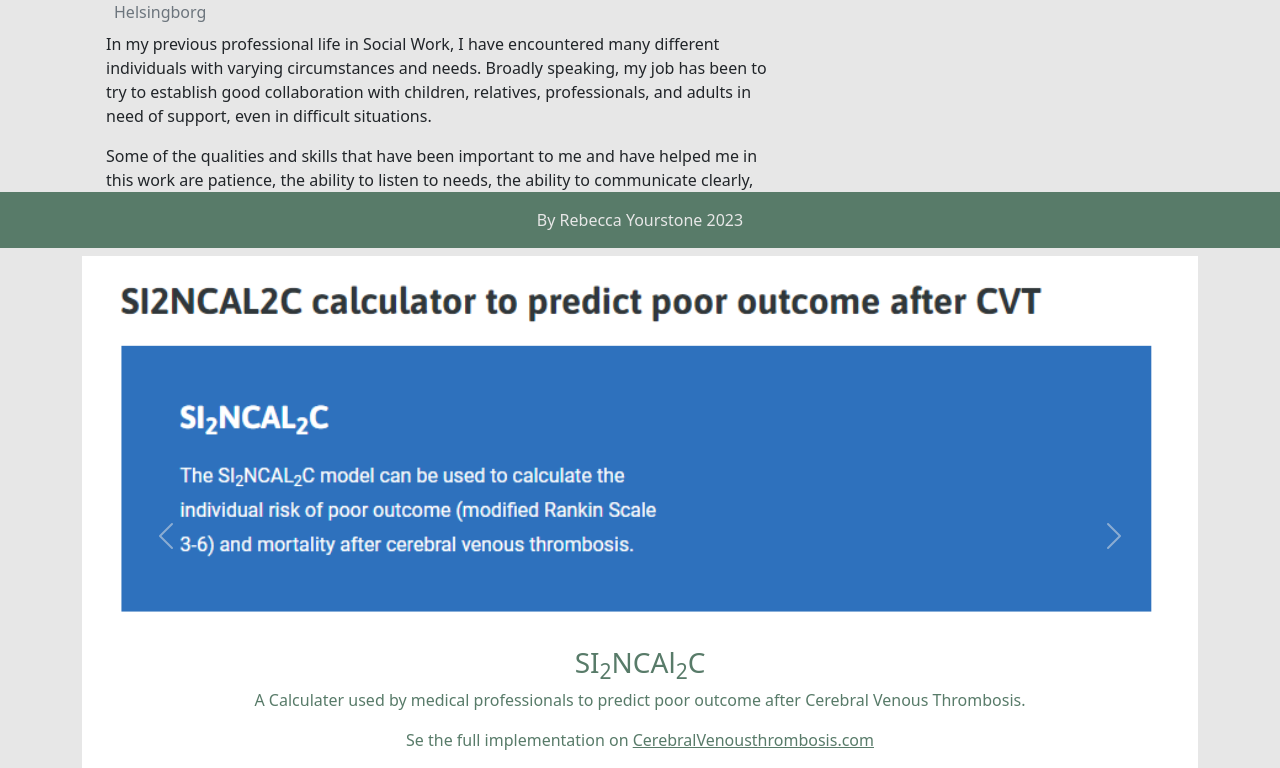
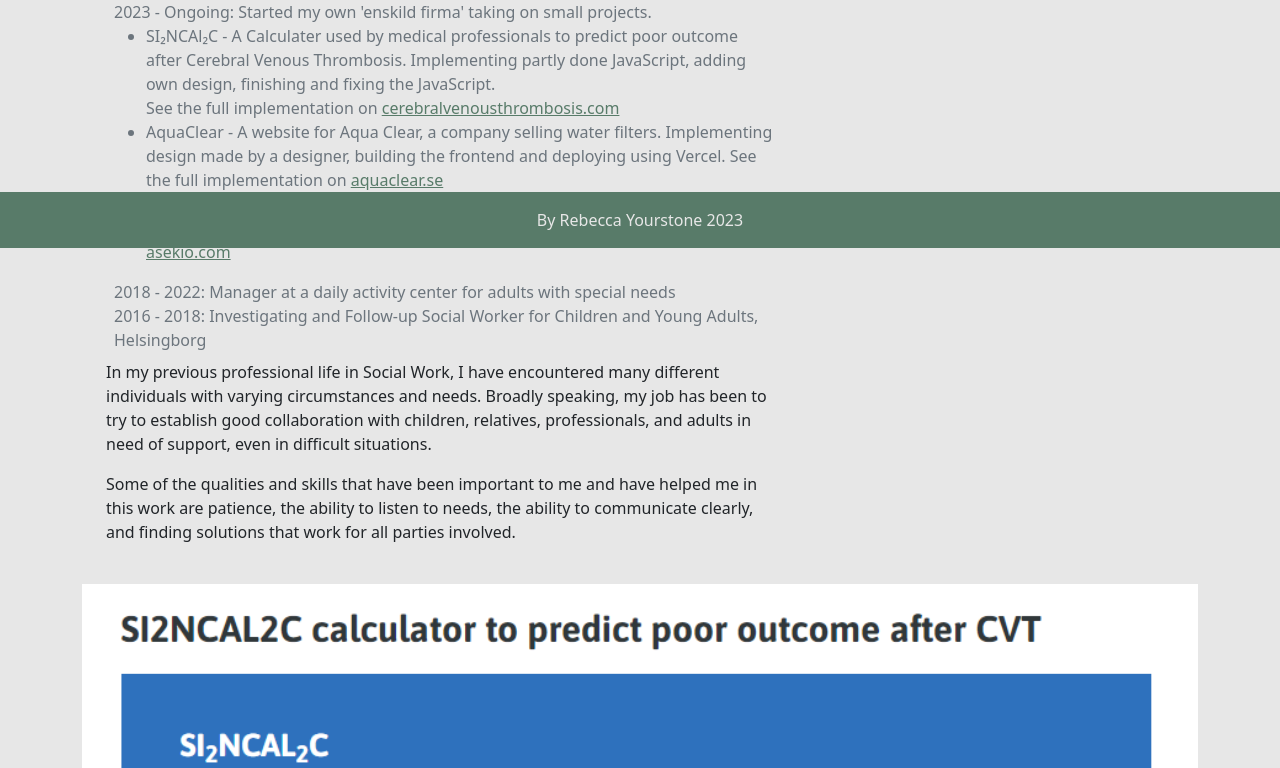
Before and after one commit to rebeccayourstone/CV, a React (Vite) app: page /experiance in a window 1280 px wide. Shown: the part 552-1320 px from the top of the page. Built offline with nearby package versions, Linux system fonts and the light colour scheme.

Commit message:
Updated info and pictures

```diff
--- a/src/components/ProjectCarousel.tsx
+++ b/src/components/ProjectCarousel.tsx
@@ -18,7 +18,7 @@ function ProjectCarousel() {
 
             <div>
               <Carousel.Caption>
-                <h3 className="text-primary">Digital Clock</h3>
+                <h3 className="text-primary">Digital Clock - School Project</h3>
                 <p className="text-primary">
                   A digital clock fetching data from an api. Built in react.
                 </p>
@@ -38,16 +38,19 @@ function ProjectCarousel() {
             />
             <div className="text-center pb-5">
               <h3 className="text-primary">
-                SI<sub>2</sub>NCAl<sub>2</sub>C
+                SI<sub>2</sub>NCAl<sub>2</sub>C - Project on Enskild Firma
               </h3>
               <p className="text-primary">
                 A Calculater used by medical professionals to predict poor
                 outcome after Cerebral Venous Thrombosis.
               </p>
               <p className="text-primary">
-                Se the full implementation on{" "}
-                <a href="https://cerebralvenousthrombosis.com/professionals/calculator-si2ncal2c/">
-                  <u>CerebralVenousthrombosis.com</u>
+                See the full implementation on{" "}
+                <a
+                  href="https://cerebralvenousthrombosis.com/professionals/calculator-si2ncal2c/"
+                  target="_blank"
+                >
+                  <u>cerebralvenousthrombosis.com</u>
                 </a>
               </p>
             </div>
@@ -60,7 +63,7 @@ function ProjectCarousel() {
           >
             <Board />
             <div className="text-primary text-center pb-5">
-              <h3>MineSweeper</h3>
+              <h3>MineSweeper - School Project</h3>
               <p>Mine Sweeper game built with partly done code base.</p>
               <p>Try it out on desktop!</p>
             </div>
@@ -71,21 +74,9 @@ function ProjectCarousel() {
           >
             <Calculator />
             <Carousel.Caption>
-              <h3>Calculator</h3>
+              <h3>Calculator - Own Hobby Project</h3>
               <p>A calculator inspired by iOS. Try it out!</p>
             </Carousel.Caption>
-          </Carousel.Item>
-          <Carousel.Item
-            style={{
-              backgroundColor: "#21232a",
-            }}
-          >
-            <Board />
-            <div className="text-primary text-center pb-5">
-              <h3>MineSweeper</h3>
-              <p>Mine Sweeper game built with partly done code base.</p>
-              <p>Try it out on desktop!</p>
-            </div>
           </Carousel.Item>
 
           <Carousel.Item style={{ backgroundColor: "#fff" }}>
@@ -95,15 +86,41 @@ function ProjectCarousel() {
               alt="Second slide"
             />
             <div className="text-center pb-5">
-              <h3 className="text-primary">Aqua Clear</h3>
+              <h3 className="text-primary">
+                Aqua Clear - Project on Enskild Firma
+              </h3>
               <p className="text-primary">
-                A webshop for Aqua Clear, a company selling water filters.
+                A website for Aqua Clear, a company selling water filters.
               </p>
               <p className="text-primary">Implementation of existing desig.</p>
               <p className="text-primary">
+                See the full implementation on{" "}
+                <a href="https://www.aquaclear.se/" target="_blank">
+                  <u>aquaclear.se</u>
+                </a>
+              </p>
+            </div>
+          </Carousel.Item>
+          <Carousel.Item style={{ backgroundColor: "#fff" }}>
+            <img
+              className="d-block w-100"
+              src=" /assets/asekio2.png"
+              alt="Second slide"
+            />
+            <div className="text-center pb-5">
+              <h3 className="text-primary">
+                Asekio - Project on Enskild Firma
+              </h3>
+              <p className="text-primary">
+                Working in a team of four developers on Asekio.
+              </p>
+              <p className="text-primary">
+                Designing, building and implementing new features on Asekio.com.
+              </p>
+              <p className="text-primary">
                 Se the full implementation on{" "}
-                <a href="https://www.aquaclear.se/">
-                  <u>aquaclear.se</u>
+                <a href="https://www.asekio.com/" target="_blank">
+                  <u>asekio.com</u>
                 </a>
               </p>
             </div>
--- a/src/languages/en.tsx
+++ b/src/languages/en.tsx
@@ -23,6 +23,9 @@ export default {
   shortPresentation:
     "My name is Rebecca and I used to work as a Social Worker. For a few years I have had an interest in web development and I have recently taken the first steps towards my new profession and am now studying to become a front end developer!",
 
+  ownCompany:
+    "I've been having so much fun learning programming that I have started my own 'enskild firma' and am taking on small projects. You can find them in the carousel below or on the 'experiance' page.",
+
   hobbyOne: "Music",
   hobbyOneDescription:
     "I have a music interest that i have had through my whole life.",
@@ -37,6 +40,9 @@ export default {
 
   //EXPERIENCE
   education: "Education",
+
+  backend1:
+    "2023: Backend 1, C# and Entity Framework Core, EC-utbildning (30 yrkeshögskole credits) ongoing",
 
   agileProjectMethosd:
     "2023: Agile Project Methods, EC-utbildning (20 yrkeshögskole credits)",
@@ -66,6 +72,20 @@ export default {
 
   workLife: "Professional life",
 
+  enskildFirma:
+    "2023 - Ongoing: Started my own 'enskild firma' taking on small projects.",
+
+  project1:
+    "SI₂NCAl₂C - A Calculater used by medical professionals to predict poor outcome after Cerebral Venous Thrombosis. Implementing partly done JavaScript, adding own design, finishing and fixing the JavaScript. ",
+
+  project2:
+    "AquaClear - A website for Aqua Clear, a company selling water filters. Implementing design made by a designer, building the frontend and deploying using Vercel. ",
+
+  project3:
+    "Asekio - Being part of the developer team at Asekio. Designing, building and maintaining the frontend of the website. ",
+
+  fullImplementation: "See the full implementation on ",
+
   DV: "2018 - 2022: Manager at a daily activity center for adults with special needs",
 
   socialWorker:
--- a/src/languages/sv.tsx
+++ b/src/languages/sv.tsx
@@ -23,6 +23,9 @@ export default {
   shortPresentation:
     "Mitt namn är Rebecca och jag har tidigare arbetat med Socialt Arbete. Jag har under flera år sneglat på IT-branchen och tyckt att det ser spännande ut och nu har jag äntligen tagit tag i min nyfikenhet och helt valt att skola om mig!",
 
+  ownCompany:
+    "Jag har haft så pass roligt när jag lärt mig programmera att jag startat en Enskild Firma där jag tagit mig an diverse små på mig små projekt. Du kan hitta dem i karusellen nedan eller under fliken 'erfarenhet'. ",
+
   hobbyOne: "Musik",
   hobbyOneDescription:
     "Jag har ett musikintresse som följt mig genom hela livet med devisen 'hellre än bra'.",
@@ -37,6 +40,9 @@ export default {
 
   //EXPERIENCE
   education: "Utbildning",
+
+  backend1:
+    "2023: Backend 1, C# och Entity Framework Core, EC-utbildning (30 yrkeshögskolepoäng) pågående",
 
   agileProjectMethosd:
     "2023: Agila Projekt Metoder, EC-utbildning (20 yrkeshögskolepoäng)",
@@ -66,6 +72,19 @@ export default {
 
   workLife: "Yrkesliv",
 
+  enskildFirma: "2023 - Pågående: Startade en enskild firma.",
+
+  project1:
+    "SI₂NCAl₂C - En kalkylator som används av sjukvården för att förutsäga prognos efter Cerebral Venous Thrombosis. Implementerade delvis färdig JavaScript, la till egen design, färdigställde och fixade JavaScript. ",
+
+  project2:
+    "AquaClear - En hemsida för Aqua Clear, ett företag som säljer vattenfilter. Implementerade design gjord av en designer, byggde frontend och deployade med Vercel. ",
+
+  project3:
+    "Asekio - Varit en del av utvecklingsteamet på Asekio. Designat, byggt och underhållit frontend på hemsidan. ",
+
+  fullImplementation: "Se full implementation på ",
+
   DV: "2018 - 2022: Föreståndare för Daglig Verksamhet för vuxna med särskilda behov, Lund",
 
   socialWorker:
--- a/src/pages/About.tsx
+++ b/src/pages/About.tsx
@@ -19,6 +19,9 @@ export function About() {
           </Row>
           <Row>
             <p>{translate("shortPresentation", currentLang.lang)}</p>
+          </Row>
+          <Row>
+            <p>{translate("ownCompany", currentLang.lang)}</p>
           </Row>
 
           <Row className="fs-4 mt-3 text-primary">Hobbies</Row>
--- a/src/pages/Experience.tsx
+++ b/src/pages/Experience.tsx
@@ -11,6 +11,9 @@ export function Experience() {
         <Col>
           <Row className="fs-2 text-primary">
             {translate("education", currentLang.lang)}
+          </Row>
+          <Row className="ms-2 text-muted">
+            {translate("backend1", currentLang.lang)}
           </Row>
           <Row className="ms-2 text-muted">
             {translate("agileProjectMethosd", currentLang.lang)}
@@ -49,6 +52,40 @@ export function Experience() {
             {translate("workLife", currentLang.lang)}
           </Row>
           <Row className="ms-2 text-muted">
+            {translate("enskildFirma", currentLang.lang)}
+          </Row>
+          <ul>
+            {/* SINCALC */}
+            <li className="ms-2 text-muted">
+              {translate("project1", currentLang.lang)}
+              <div>
+                {translate("fullImplementation", currentLang.lang)}
+                <a
+                  href="https://cerebralvenousthrombosis.com/professionals/calculator-si2ncal2c/"
+                  target="_blank"
+                >
+                  <u>cerebralvenousthrombosis.com</u>
+                </a>
+              </div>
+            </li>
+            {/* AQUACLEAR */}
+            <li className="ms-2 text-muted">
+              {translate("project2", currentLang.lang)}
+              {translate("fullImplementation", currentLang.lang)}
+              <a href="https://www.aquaclear.se/" target="_blank">
+                <u>aquaclear.se</u>
+              </a>
+            </li>
+            {/* ASEKIO */}
+            <li className="ms-2 text-muted">
+              {translate("project3", currentLang.lang)}
+              {translate("fullImplementation", currentLang.lang)}
+              <a className="" href="https://www.asekio.com/" target="_blank">
+                <u>asekio.com</u>
+              </a>
+            </li>
+          </ul>
+          <Row className="ms-2 text-muted">
             {translate("DV", currentLang.lang)}
           </Row>
           <Row className="ms-2 text-muted">
```
Also changed, not shown: public/assets/asekio.png (added), public/assets/asekio2.png (added).
